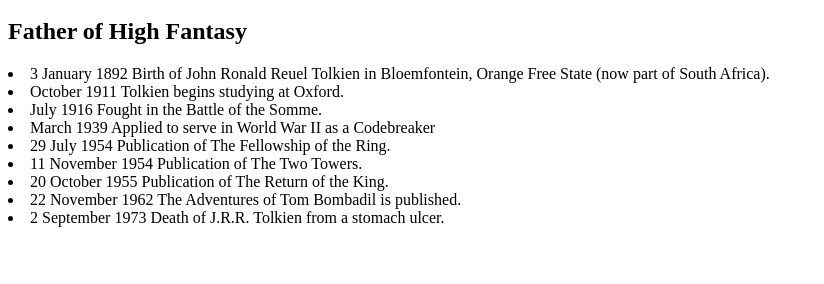
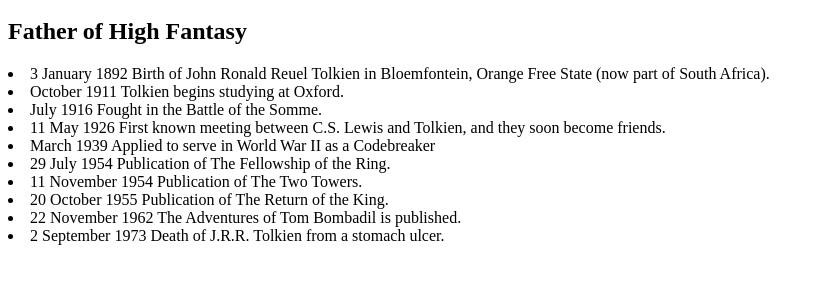
Before and after one commit to ryanjoya/FCC-Tribute-Page, a plain HTML site: page index.html in a window 1280 px wide. Shown: the part 48-332 px from the top of the page, without its empty margins (0-824 px from the left). Drawn offline with Linux system fonts and the light colour scheme.

Commit message:
Update index.html

```diff
--- a/index.html
+++ b/index.html
@@ -9,6 +9,7 @@
     <li>3 January 1892	Birth of John Ronald Reuel Tolkien in Bloemfontein, Orange Free State (now part of South Africa).</li>
     <li>October 1911	Tolkien begins studying at Oxford.</li>
     <li>July 1916         Fought in the Battle of the Somme.</li>
+    <li>11 May 1926	First known meeting between C.S. Lewis and Tolkien, and they soon become friends.</li>
     <li>March 1939  Applied to serve in World War II as a Codebreaker</li>
     <li>29 July 1954      Publication of The Fellowship of the Ring.</li>
     <li>11 November 1954  Publication of The Two Towers.</li>
```
